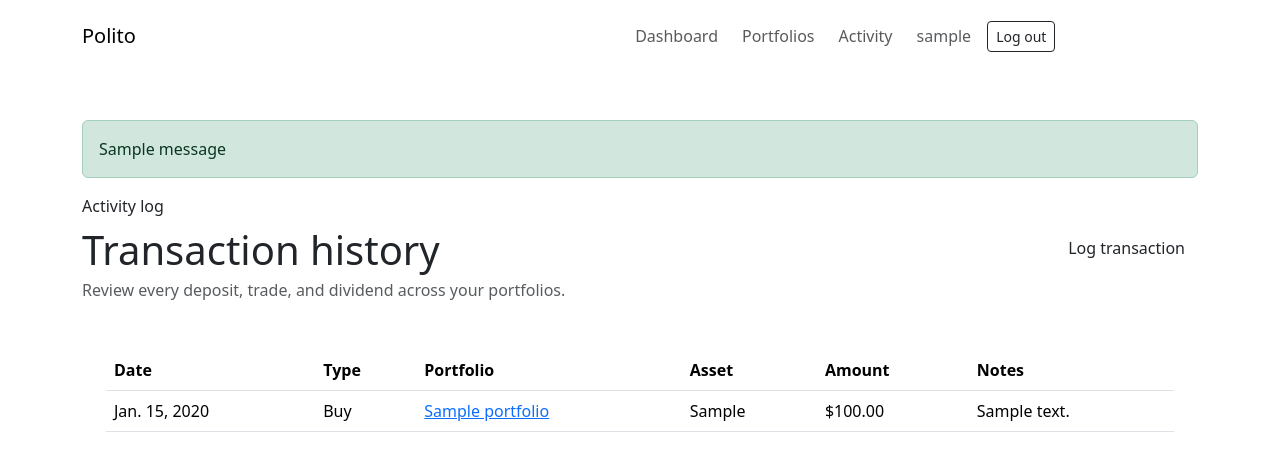
After one commit to Taha-Tahmasb/polito, a Django app: page /transactions/ in a window 1280 px wide. The commit adds this page. Shown: the top 471 px of the page. Run offline with Django 4.2, Linux system fonts and the light colour scheme; a user stored in the database is signed in; tables that the repository leaves empty hold one stand-in row (values such as "Sample post"); one stand-in notice (Sample message) is shown; some libraries are stand-ins or nearby versions.

Commit message:
Add portfolio management and activity screens

```diff
--- a/portfolio/urls.py
+++ b/portfolio/urls.py
@@ -2,11 +2,15 @@ from django.urls import path
 
 from .views import (
     AssetCreateView,
+    AssetUpdateView,
     DashboardView,
     PortfolioCreateView,
+    PortfolioDeleteView,
     PortfolioDetailView,
     PortfolioListView,
+    PortfolioUpdateView,
     SignUpView,
+    TransactionListView,
     TransactionCreateView,
     UserLoginView,
     UserLogoutView,
@@ -21,9 +25,13 @@ urlpatterns = [
     path('logout/', UserLogoutView.as_view(), name='logout'),
     path('signup/', SignUpView.as_view(), name='signup'),
     path('dashboard/', DashboardView.as_view(), name='dashboard'),
+    path('transactions/', TransactionListView.as_view(), name='transactions'),
     path('portfolios/', PortfolioListView.as_view(), name='list'),
     path('portfolios/create/', PortfolioCreateView.as_view(), name='create'),
     path('portfolios/<int:pk>/', PortfolioDetailView.as_view(), name='detail'),
+    path('portfolios/<int:pk>/edit/', PortfolioUpdateView.as_view(), name='edit'),
+    path('portfolios/<int:pk>/delete/', PortfolioDeleteView.as_view(), name='delete'),
     path('assets/create/', AssetCreateView.as_view(), name='asset-create'),
+    path('assets/<int:pk>/edit/', AssetUpdateView.as_view(), name='asset-edit'),
     path('transactions/create/', TransactionCreateView.as_view(), name='transaction-create'),
 ]
--- a/templates/base.html
+++ b/templates/base.html
@@ -16,6 +16,7 @@
                 {% if request.user.is_authenticated %}
                     <a class="nav-link" href="{% url 'portfolio:dashboard' %}">Dashboard</a>
                     <a class="nav-link" href="{% url 'portfolio:list' %}">Portfolios</a>
+                    <a class="nav-link" href="{% url 'portfolio:transactions' %}">Activity</a>
                     <span class="nav-link text-muted small">{{ request.user.username }}</span>
                     <form method="post" action="{% url 'portfolio:logout' %}">
                         {% csrf_token %}
@@ -32,7 +33,7 @@
     <main class="container py-4 py-lg-5">
         {% if messages %}
             {% for message in messages %}
-                <div class="alert alert-success">{{ message }}</div>
+                <div class="alert alert-{{ message.tags|default:'success' }}">{{ message }}</div>
             {% endfor %}
         {% endif %}
         {% block content %}{% endblock %}
--- a/templates/portfolio/dashboard.html
+++ b/templates/portfolio/dashboard.html
@@ -98,7 +98,7 @@
         <div class="panel p-4 h-100">
             <div class="d-flex justify-content-between align-items-center mb-3">
                 <h2 class="h4 mb-0">Recent transactions</h2>
-                <a href="{% url 'portfolio:transaction-create' %}" class="text-decoration-none">Add new</a>
+                <a href="{% url 'portfolio:transactions' %}" class="text-decoration-none">View all</a>
             </div>
             <div class="vstack gap-3">
                 {% for transaction in recent_transactions %}
--- a/templates/portfolio/portfolio_list.html
+++ b/templates/portfolio/portfolio_list.html
@@ -30,6 +30,10 @@
                 <div><dt>Cash balance</dt><dd>${{ portfolio.cash_balance|floatformat:2|intcomma }}</dd></div>
                 <div><dt>Target return</dt><dd>{{ portfolio.target_return }}%</dd></div>
             </dl>
+            <div class="d-flex gap-2 pt-3">
+                <a class="btn btn-outline-dark btn-sm" href="{% url 'portfolio:detail' portfolio.pk %}">Open</a>
+                <a class="btn btn-outline-dark btn-sm" href="{% url 'portfolio:edit' portfolio.pk %}">Edit</a>
+            </div>
         </article>
     </div>
     {% empty %}
--- /dev/null
+++ b/templates/portfolio/transaction_list.html
@@ -0,0 +1,62 @@
+{% extends 'base.html' %}
+{% load humanize %}
+
+{% block title %}Activity | Polito{% endblock %}
+
+{% block content %}
+<section class="d-flex justify-content-between align-items-center mb-4 flex-wrap gap-3">
+    <div>
+        <p class="eyebrow mb-2">Activity log</p>
+        <h1 class="mb-1">Transaction history</h1>
+        <p class="text-muted mb-0">Review every deposit, trade, and dividend across your portfolios.</p>
+    </div>
+    <a class="btn btn-accent" href="{% url 'portfolio:transaction-create' %}">Log transaction</a>
+</section>
+
+<section class="panel p-4">
+    <div class="table-responsive">
+        <table class="table align-middle">
+            <thead>
+                <tr>
+                    <th>Date</th>
+                    <th>Type</th>
+                    <th>Portfolio</th>
+                    <th>Asset</th>
+                    <th>Amount</th>
+                    <th>Notes</th>
+                </tr>
+            </thead>
+            <tbody>
+                {% for transaction in transactions %}
+                <tr>
+                    <td>{{ transaction.executed_at }}</td>
+                    <td>{{ transaction.get_transaction_type_display }}</td>
+                    <td><a href="{% url 'portfolio:detail' transaction.portfolio.pk %}">{{ transaction.portfolio.name }}</a></td>
+                    <td>{{ transaction.asset.symbol|default:'Cash movement' }}</td>
+                    <td>${{ transaction.total_amount|floatformat:2|intcomma }}</td>
+                    <td>{{ transaction.notes|default:'-' }}</td>
+                </tr>
+                {% empty %}
+                <tr>
+                    <td colspan="6" class="text-muted">No transactions logged yet.</td>
+                </tr>
+                {% endfor %}
+            </tbody>
+        </table>
+    </div>
+
+    {% if is_paginated %}
+    <nav class="d-flex justify-content-between align-items-center pt-3">
+        <span class="text-muted small">Page {{ page_obj.number }} of {{ page_obj.paginator.num_pages }}</span>
+        <div class="d-flex gap-2">
+            {% if page_obj.has_previous %}
+            <a class="btn btn-outline-dark btn-sm" href="?page={{ page_obj.previous_page_number }}">Previous</a>
+            {% endif %}
+            {% if page_obj.has_next %}
+            <a class="btn btn-outline-dark btn-sm" href="?page={{ page_obj.next_page_number }}">Next</a>
+            {% endif %}
+        </div>
+    </nav>
+    {% endif %}
+</section>
+{% endblock %}
```
Also changed, not shown: templates/portfolio/confirm_delete.html (added, +23 -0 lines), templates/portfolio/portfolio_detail.html (+12 -2 lines).
